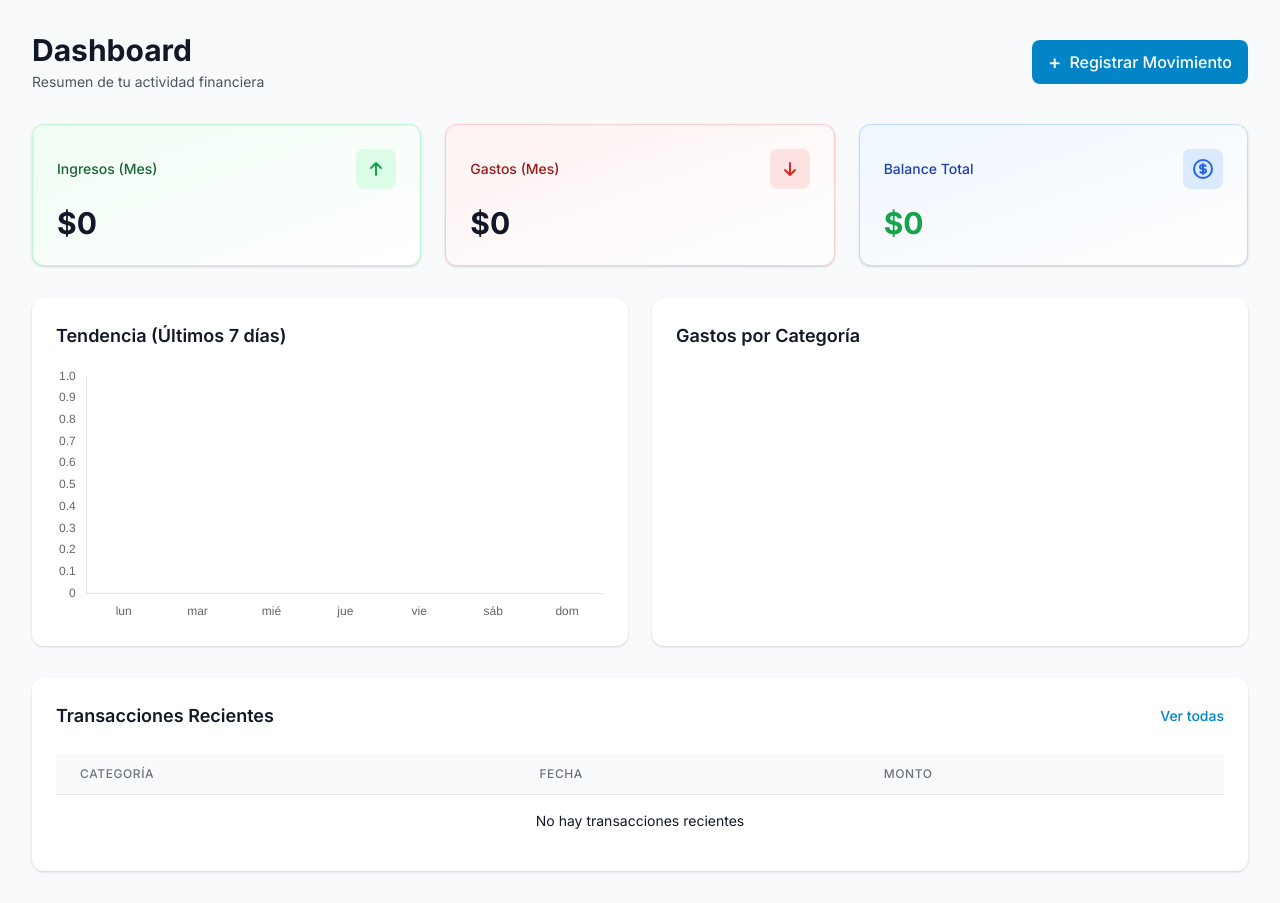
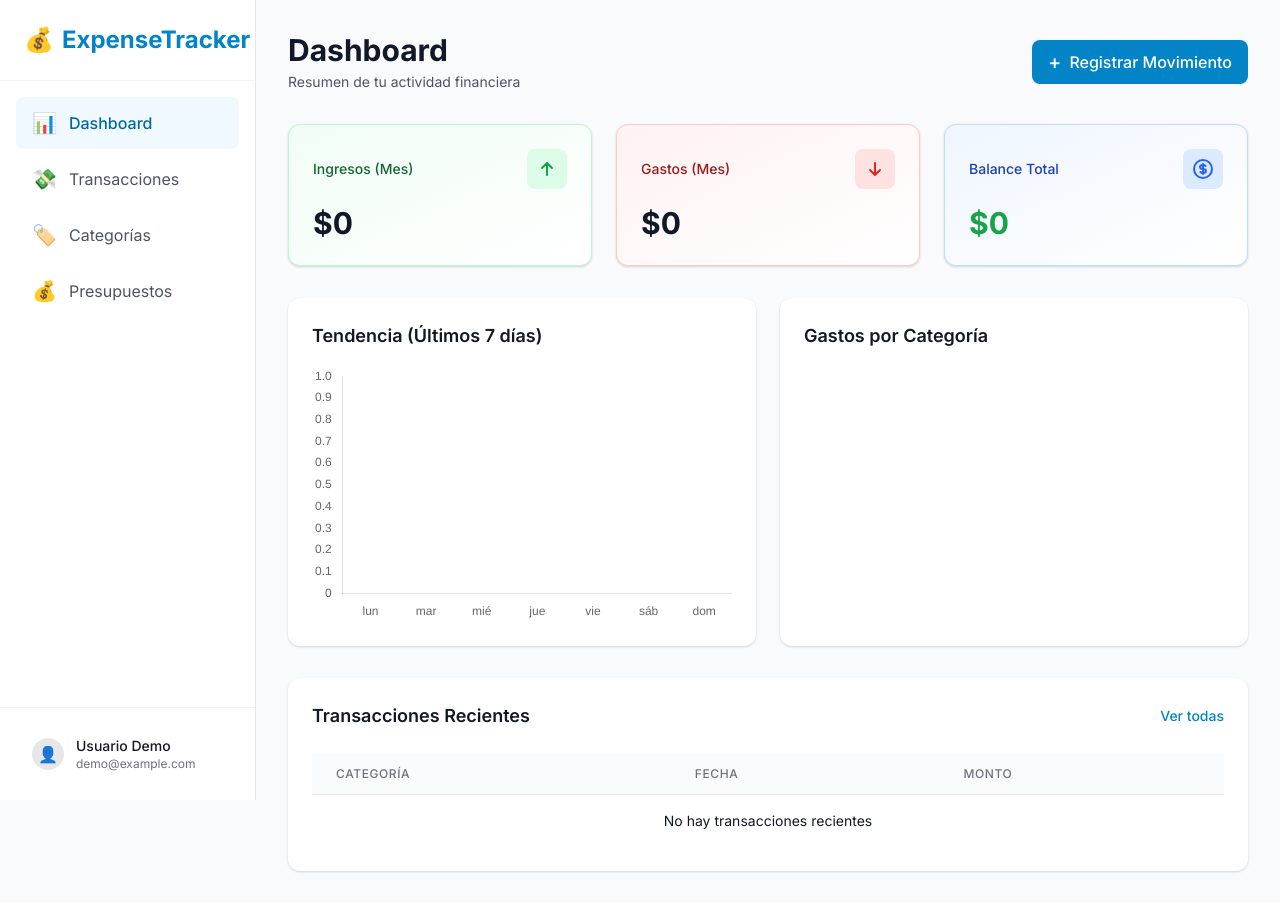
Before and after one commit to MarcosArielFontenla/expense-tracker-mvp, an Angular app: page /dashboard in a window 1280 px wide. Built offline with nearby package versions, Linux system fonts and the light colour scheme.

Commit message:
(feat): Added routes & navigation

```diff
--- /dev/null
+++ b/src/app/core/layout/layout.css
@@ -0,0 +1 @@
+/* Add any component-specific styles here */
--- /dev/null
+++ b/src/app/core/layout/layout.html
@@ -0,0 +1,7 @@
+<div class="min-h-screen bg-gray-50">
+    <app-sidebar></app-sidebar>
+
+    <main class="md:pl-64 pb-20 md:pb-0 min-h-screen transition-all duration-300">
+        <router-outlet></router-outlet>
+    </main>
+</div>
--- /dev/null
+++ b/src/app/core/layout/sidebar/sidebar.css
@@ -0,0 +1,4 @@
+/* Add any component-specific styles here */
+.pb-safe {
+    padding-bottom: env(safe-area-inset-bottom);
+}
--- /dev/null
+++ b/src/app/core/layout/sidebar/sidebar.html
@@ -0,0 +1,40 @@
+<!-- Desktop Sidebar -->
+<aside class="hidden md:flex flex-col w-64 h-screen bg-white border-r border-gray-200 fixed left-0 top-0 z-30">
+    <div class="p-6 border-b border-gray-100">
+        <h1 class="text-2xl font-bold text-primary-600 flex items-center gap-2">
+            <span>💰</span>ExpenseTracker
+        </h1>
+    </div>
+
+    <nav class="flex-1 p-4 space-y-1 overflow-y-auto">
+        <a *ngFor="let item of menuItems" [routerLink]="item.path"
+            routerLinkActive="bg-primary-50 text-primary-700 font-medium"
+            class="flex items-center gap-3 px-4 py-3 text-gray-600 rounded-lg hover:bg-gray-50 transition-colors">
+            <span class="text-xl">{{ item.icon }}</span>
+            <span>{{ item.label }}</span>
+        </a>
+    </nav>
+
+    <div class="p-4 border-t border-gray-100">
+        <div class="flex items-center gap-3 px-4 py-3">
+            <div class="h-8 w-8 rounded-full bg-gray-200 flex items-center justify-center">
+                👤
+            </div>
+            <div>
+                <p class="text-sm font-medium text-gray-900">Usuario Demo</p>
+                <p class="text-xs text-gray-500">demo@example.com</p>
+            </div>
+        </div>
+    </div>
+</aside>
+
+<!-- Mobile Bottom Navigation -->
+<nav class="md:hidden fixed bottom-0 left-0 right-0 bg-white border-t border-gray-200 z-30 pb-safe">
+    <div class="flex justify-around items-center h-16">
+        <a *ngFor="let item of menuItems" [routerLink]="item.path" routerLinkActive="text-primary-600"
+            class="flex flex-col items-center justify-center w-full h-full text-gray-500 hover:text-gray-900">
+            <span class="text-xl mb-1">{{ item.icon }}</span>
+            <span class="text-[10px] font-medium">{{ item.label }}</span>
+        </a>
+    </div>
+</nav>
--- /dev/null
+++ b/src/app/core/layout/sidebar/sidebar.ts
@@ -0,0 +1,19 @@
+import { Component } from '@angular/core';
+import { CommonModule } from '@angular/common';
+import { RouterModule } from '@angular/router';
+
+@Component({
+    selector: 'app-sidebar',
+    imports: [CommonModule, RouterModule],
+    templateUrl: './sidebar.html',
+    styleUrl: './sidebar.css',
+    standalone: true
+})
+export class Sidebar {
+    menuItems = [
+        { path: '/dashboard', label: 'Dashboard', icon: '📊' },
+        { path: '/transactions', label: 'Transacciones', icon: '💸' },
+        { path: '/categories', label: 'Categorías', icon: '🏷️' },
+        { path: '/budgets', label: 'Presupuestos', icon: '💰' }
+    ];
+}
--- /dev/null
+++ b/src/app/core/pages/not-found/not-found.css
@@ -0,0 +1 @@
+/* Add any component-specific styles here */
--- /dev/null
+++ b/src/app/core/pages/not-found/not-found.html
@@ -0,0 +1,10 @@
+<div class="min-h-[80vh] flex flex-col items-center justify-center text-center px-4">
+    <div class="text-9xl mb-4">🤔</div>
+    <h1 class="text-4xl font-bold text-gray-900 mb-2">404 - Página no encontrada</h1>
+    <p class="text-gray-600 mb-8 max-w-md">
+        Parece que te has perdido. La página que buscas no existe o ha sido movida.
+    </p>
+    <a routerLink="/" class="btn btn-primary">
+        Volver al Inicio
+    </a>
+</div>
```
Also changed, not shown: src/app/app.routes.ts (+15 -3 lines), src/app/core/layout/layout.ts (added, +13 -0 lines), src/app/core/pages/not-found/not-found.ts (added, +12 -0 lines).
